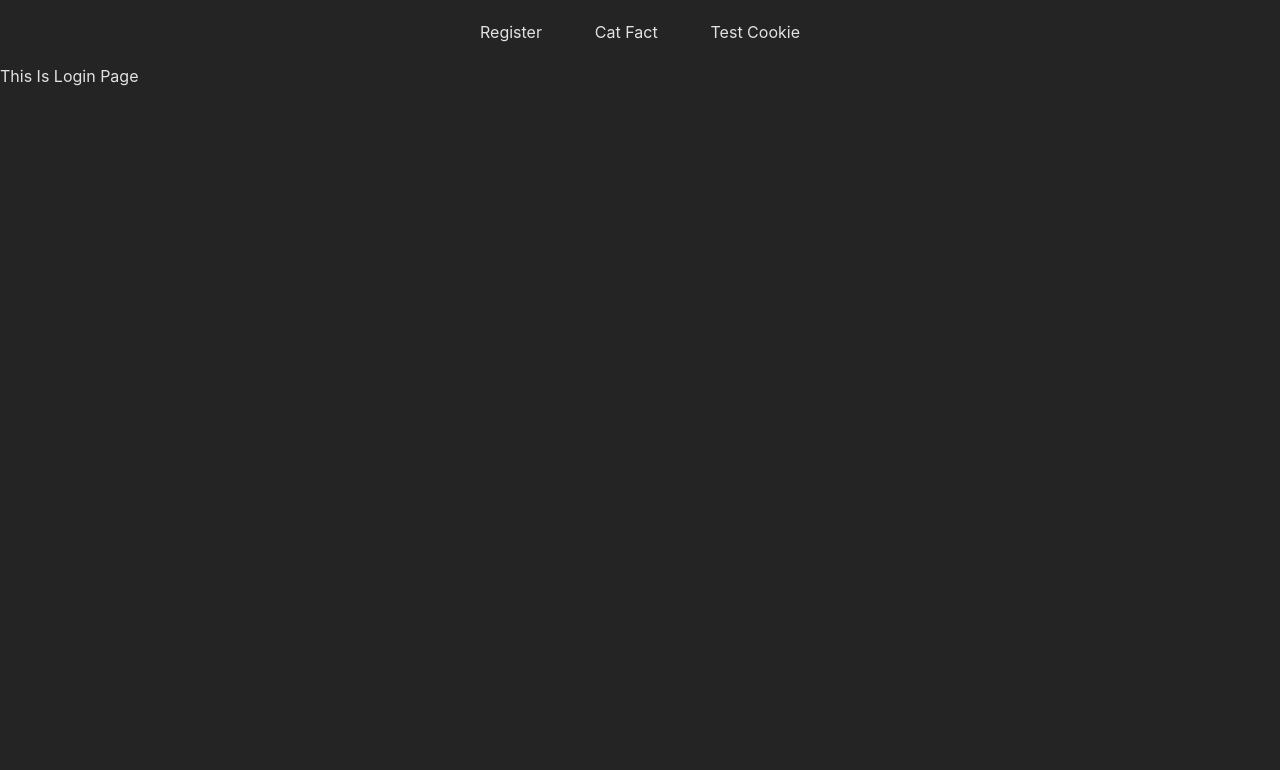
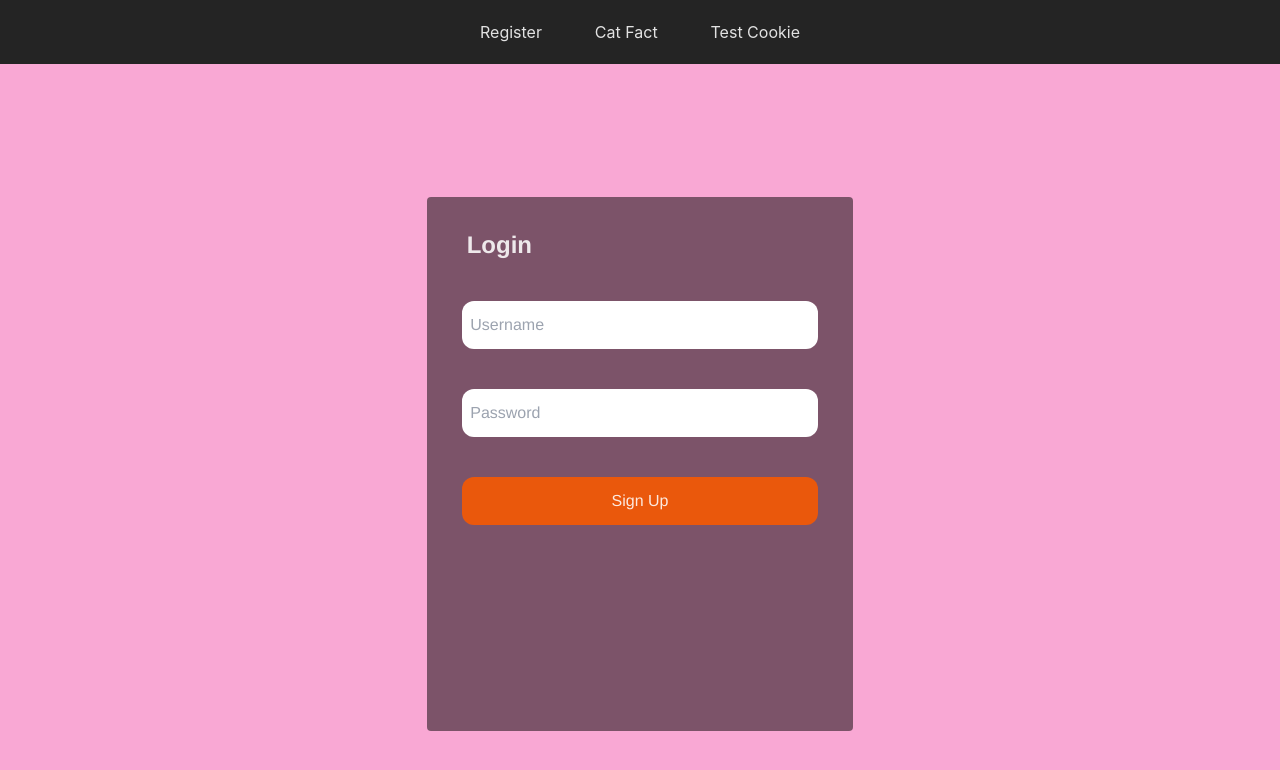
Before and after one commit to zahraRostami1999/react-Login, a React (Vite) app in the folder react-Login/: page /login in a window 1280 px wide. Shown: the top 770 px of the page. Built offline with nearby package versions, Linux system fonts and the light colour scheme.

Commit message:
edit LoginPage: design

```diff
--- a/react-Login/src/pages/LoginPage.jsx
+++ b/react-Login/src/pages/LoginPage.jsx
@@ -2,7 +2,16 @@ const LoginPage = () => {
     return (
         <>
         <div>
-            <h1>This Is Login Page</h1>
+            <div className='bg-pink-300 h-screen flex justify-center items-center font-sans'>
+                <div className='md:w-2/3 lg:w-1/3 bg bg-black-opacity-5 lg:h-2/3 rounded sm:w-5/6 sm:h-5/6 md:h-5/6'>
+                    <h1 className="font-semibold text-2xl mx-10 my-8">Login</h1>
+                    <div className="rounded mt-10">
+                        <input className="rounded-xl px-2 h-12  border-none text-base required block w-5/6 my-10 mx-auto" type='text' placeholder='Username'  />
+                        <input className="rounded-xl px-2 h-12 border-none text-base required block w-5/6 my-10 mx-auto" type='password' placeholder='Password' />
+                        <button className="bg-orange-600 rounded-xl block w-5/6 h-12 my-10 mx-auto">Sign Up</button>
+                    </div>
+                </div>
+            </div>
         </div>
         </>
     )
```
